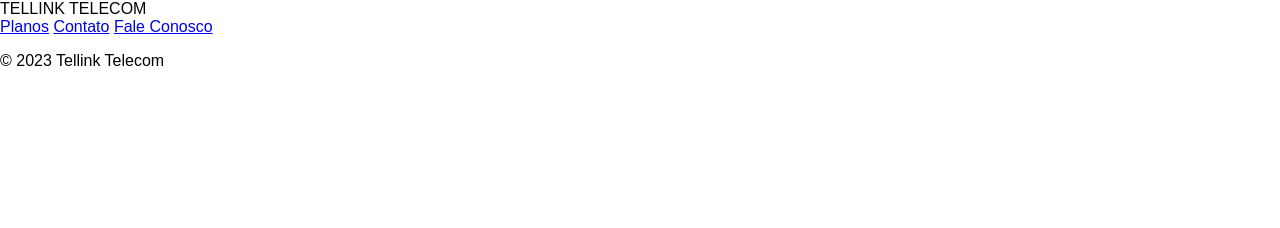
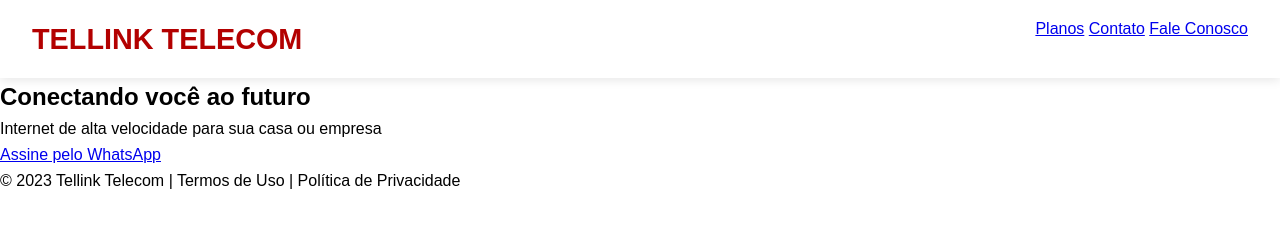
Before and after one commit to Tellink2019/TELLINK_TELECOM, a plain HTML site: page public/index.html in a window 1280 px wide. Drawn offline with Linux system fonts and the light colour scheme.

Commit message:
Site completo e funcional

```diff
--- a/public/index.html
+++ b/public/index.html
@@ -17,11 +17,19 @@
     </header>
 
     <main>
-        <!-- Adicione aqui o conteúdo completo da sua página -->
+        <section class="hero">
+            <h1>Conectando você ao futuro</h1>
+            <p>Internet de alta velocidade para sua casa ou empresa</p>
+            <a href="https://wa.me/5583981286950" class="btn">Assine pelo WhatsApp</a>
+        </section>
+
+        <section class="planos" id="planos">
+            <!-- Conteúdo dos planos aqui -->
+        </section>
     </main>
 
-    <footer>
-        <p>© 2023 Tellink Telecom</p>
+    <footer id="contato">
+        <p>© 2023 Tellink Telecom | Termos de Uso | Política de Privacidade</p>
     </footer>
 </body>
 </html>
--- a/public/style.css
+++ b/public/style.css
@@ -1,11 +1,32 @@
 :root {
     --primary: #b30000;
     --secondary: #c0392b;
+    --whatsapp: #25D366;
+}
+
+* {
+    box-sizing: border-box;
+    margin: 0;
+    padding: 0;
 }
 
 body {
-    font-family: Arial, sans-serif;
-    margin: 0;
-    padding: 0;
+    font-family: 'Arial', sans-serif;
+    line-height: 1.6;
 }
-/* Adicione aqui todo o seu CSS */
+
+header {
+    display: flex;
+    justify-content: space-between;
+    padding: 1rem 2rem;
+    background: white;
+    box-shadow: 0 2px 10px rgba(0,0,0,0.1);
+}
+
+.logo {
+    font-size: 1.8rem;
+    font-weight: 700;
+    color: var(--primary);
+}
+
+/* Adicione o restante do seu CSS aqui */
```
Also changed, not shown: 1 other file.
